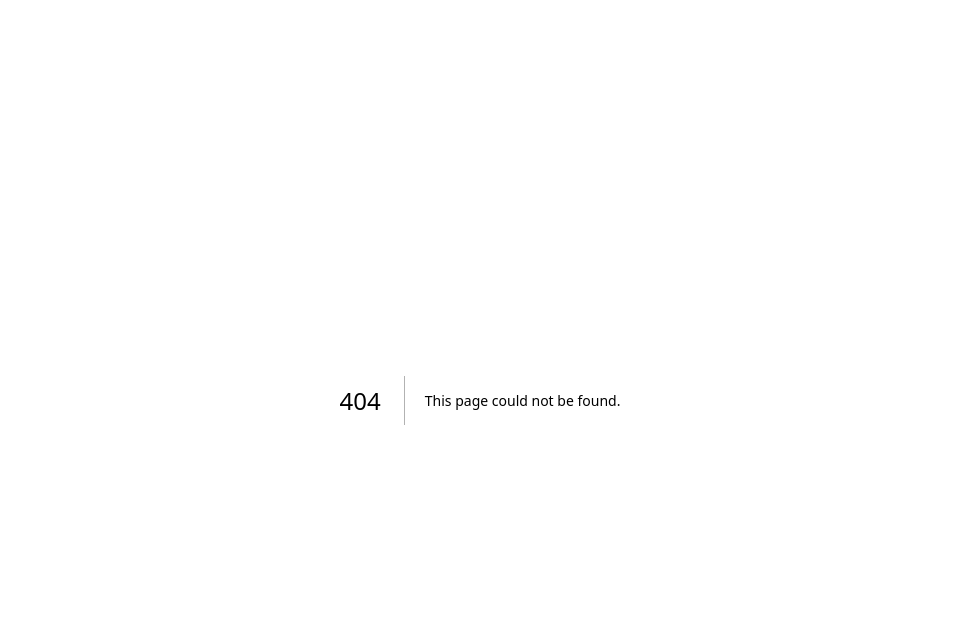
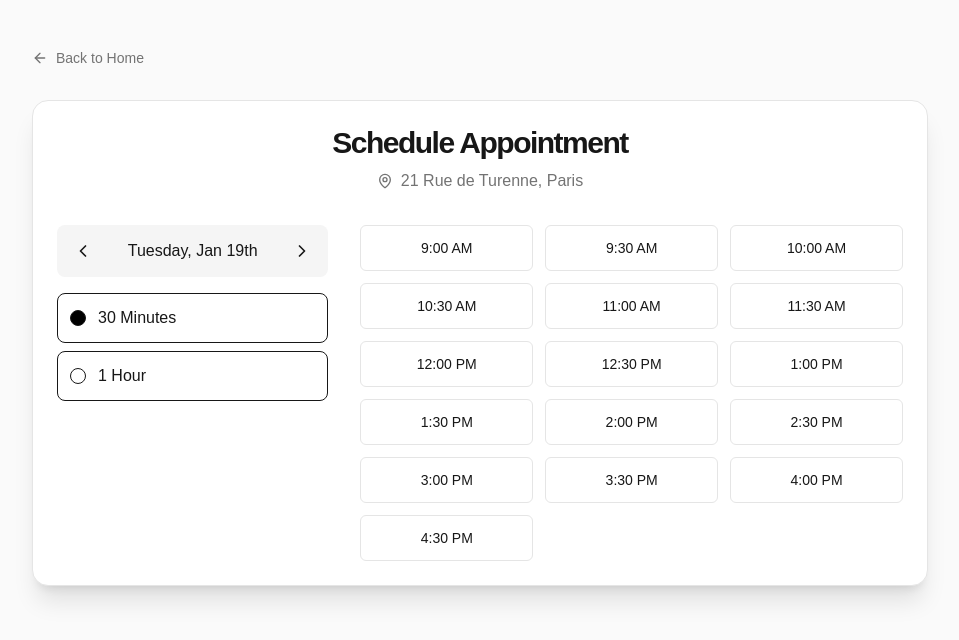
Before and after one commit to cincobenta-prog/BentaHermes, a Next.js app: page /schedule in a window 1280 px wide. Before the commit this address had no page. Shown: the top 640 px of the page, without its empty margins (160-1119 px from the left). Built offline with nearby package versions, Linux system fonts and the light colour scheme.

Commit message:
fix: remove trailing backticks from filenames

```diff
--- a/src/app/page.tsx
+++ b/src/app/page.tsx
@@ -1,15 +1,116 @@
-import OrderForm from '@/components/OrderForm';
-import SqueezeCarouselDemo from '@/components/SqueezeCarouselDemo';
+"use client";
 
-export default function Home() {
+import React from "react";
+import Link from "next/link";
+import DancingLetters from "@/components/ui/dancing-letters";
+import { ArrowRight, MapPin, Calendar } from "lucide-react";
+
+export default function LandingPage() {
   return (
-    <main className="min-h-screen bg-white text-gray-900">
-      <div className="py-12">
-        <SqueezeCarouselDemo />
-      </div>
-      <div className="py-12 border-t">
-        <OrderForm />
-      </div>
-    </main>
+    <div className="min-h-screen bg-white dark:bg-neutral-950 text-neutral-900 dark:text-neutral-100">
+      {/* Hero Section */}
+      <section className="relative h-screen flex items-center justify-center overflow-hidden">
+        {/* Background Image - The Door */}
+        {/* Note: User provided image will be used here. Using a high-end minimalist door placeholder for now */}
+        <div className="absolute inset-0 z-0">
+          <img
+            src="https://images.unsplash.com/photo-1513584684374-8bdb74838a7c?q=80&w=2070&auto=format&fit=crop"
+            alt="Point LLC Door"
+            className="w-full h-full object-cover opacity-80 grayscale contrast-125"
+          />
+          <div className="absolute inset-0 bg-gradient-to-b from-transparent via-white/20 to-white dark:to-neutral-950" />
+        </div>
+
+        <div className="relative z-10 text-center px-4 space-y-8">
+          <div className="flex justify-center">
+            <DancingLetters text="POINT, LLC" className="text-neutral-900 dark:text-neutral-100" />
+          </div>
+
+          <div className="space-y-2 max-w-2xl mx-auto">
+            <h1 className="text-xl md:text-2xl font-light tracking-widest uppercase">
+              Paris Fashion Week 2027
+            </h1>
+            <p className="text-neutral-500 dark:text-neutral-400 font-medium">
+              January 19 — January 25
+            </p>
+          </div>
+
+          <div className="flex flex-col sm:flex-row items-center justify-center gap-4 pt-8">
+            <Link
+              href="/schedule"
+              className="group flex items-center gap-2 px-8 py-4 bg-black text-white dark:bg-white dark:text-black rounded-full font-bold text-lg transition-all hover:scale-105 hover:shadow-xl"
+            >
+              Book Appointment
+              <ArrowRight className="group-hover:translate-x-1 transition-transform" size={20} />
+            </Link>
+          </div>
+        </div>
+
+        {/* Footer Info */}
+        <div className="absolute bottom-12 left-0 right-0 flex flex-col items-center gap-2 text-sm tracking-wide text-neutral-600 dark:text-neutral-400">
+          <div className="flex items-center gap-2">
+            <MapPin size={14} /> 21 Rue de Turenne, Paris
+          </div>
+        </div>
+      </section>
+
+      {/* Awake NY Section - Imagery Gallery */}
+      <section className="py-24 px-4 bg-neutral-50 dark:bg-neutral-900">
+        <div className="max-w-7xl mx-auto space-y-16">
+          <div className="text-center space-y-4">
+            <h2 className="text-4xl font-bold tracking-tighter uppercase">The Collection</h2>
+            <p className="text-neutral-500 dark:text-neutral-400 max-w-xl mx-auto">
+              Exploring the intersection of urban energy and Parisian elegance.
+              Featuring Awake NY.
+            </p>
+          </div>
+
+          <div className="grid grid-cols-1 md:grid-cols-3 gap-6">
+            <div className="aspect-[3/4] overflow-hidden rounded-2xl bg-neutral-200 dark:bg-neutral-800 group">
+              <img
+                src="https://images.unsplash.com/photo-1552374196-1ab26e973748?q=80&w=1974&auto=format&fit=crop"
+                alt="Awake NY Aesthetic 1"
+                className="w-full h-full object-cover transition-transform duration-700 group-hover:scale-110 grayscale hover:grayscale-0"
+              />
+            </div>
+            <div className="aspect-[3/4] overflow-hidden rounded-2xl bg-neutral-200 dark:bg-neutral-800 group">
+              <img
+                src="https://images.unsplash.com/photo-1539109136881-3bbb8710947d?q=80&w=1974&auto=format&fit=crop"
+                alt="Awake NY Aesthetic 2"
+                className="w-full h-full object-cover transition-transform duration-700 group-hover:scale-110 grayscale hover:grayscale-0"
+              />
+            </div>
+            <div className="aspect-[3/4] overflow-hidden rounded-2xl bg-neutral-200 dark:bg-neutral-800 group">
+              <img
+                src="https://images.unsplash.com/photo-1490481651871-ab68de25d43d?q=80&w=2070&auto=format&fit=crop"
+                alt="Awake NY Aesthetic 3"
+                className="w-full h-full object-cover transition-transform duration-700 group-hover:scale-110 grayscale hover:grayscale-0"
+              />
+            </div>
+          </div>
+        </div>
+      </section>
+
+      {/* Final CTA */}
+      <section className="py-32 text-center space-y-8 px-4">
+        <div className="max-w-3xl mx-auto space-y-6">
+          <Calendar size={48} className="mx-auto text-neutral-300 dark:text-neutral-700" />
+          <h2 className="text-5xl font-bold tracking-tighter">Limited Availability</h2>
+          <p className="text-lg text-neutral-500 dark:text-neutral-400">
+            Appointments are limited for the duration of Paris Fashion Week.
+          </p>
+          <Link
+            href="/schedule"
+            className="inline-block px-10 py-4 border-2 border-black dark:border-white rounded-full font-bold hover:bg-black hover:text-white dark:hover:bg-white dark:hover:text-black transition-all"
+          >
+            Reserve Your Slot
+          </Link>
+        </div>
+      </section>
+
+      <footer className="py-12 border-t border-neutral-200 dark:border-neutral-800 text-center text-sm text-neutral-400">
+        <p>© 2027 Point, LLC. All rights reserved.</p>
+      </footer>
+    </div>
   );
 }
--- /dev/null
+++ b/src/app/schedule/page.tsx
@@ -0,0 +1,24 @@
+"use client";
+
+import React from "react";
+import AppointmentCalendar from "@/components/appointment-calendar";
+import Link from "next/link";
+import { ArrowLeft } from "lucide-react";
+
+export default function SchedulePage() {
+  return (
+    <div className="min-h-screen bg-neutral-50 dark:bg-neutral-950 py-12 px-4">
+      <div className="max-w-4xl mx-auto space-y-8">
+        <Link
+          href="/"
+          className="inline-flex items-center gap-2 text-sm font-medium text-neutral-500 hover:text-black dark:hover:text-white transition-colors group"
+        >
+          <ArrowLeft size={16} className="group-hover:-translate-x-1 transition-transform" />
+          Back to Home
+        </Link>
+
+        <AppointmentCalendar />
+      </div>
+    </div>
+  );
+}
--- /dev/null
+++ b/src/components/appointment-calendar.tsx
@@ -0,0 +1,182 @@
+"use client";
+
+import React, { useState, useEffect } from "react";
+import { format, addMinutes, isWithinInterval, startOfDay, setHours, setMinutes, isSameDay, parseISO } from "date-fns";
+import { Calendar as CalendarIcon, Clock, MapPin, ChevronLeft, ChevronRight } from "lucide-react";
+import { cn } from "@/lib/utils";
+
+// Mock data for booked slots
+// In a real app, this would come from a database
+const INITIAL_BOOKED_SLOTS = [
+  { start: new Date(2027, 0, 20, 10, 0), end: new Date(2027, 0, 20, 10, 30) },
+  { start: new Date(2027, 0, 20, 10, 30), end: new Date(2027, 0, 20, 11, 0) },
+];
+
+const OPERATING_HOURS = { start: 9, end: 17 };
+const PFW_DATES = [
+  new Date(2027, 0, 19),
+  new Date(2027, 0, 20),
+  new Date(2027, 0, 21),
+  new Date(2027, 0, 22),
+  new Date(2027, 0, 23),
+  new Date(2027, 0, 24),
+  new Date(2027, 0, 25),
+];
+
+export default function AppointmentCalendar() {
+  const [selectedDate, setSelectedDate] = useState(PFW_DATES[0]);
+  const [selectedDuration, setSelectedDuration] = useState(30); // minutes
+  const [bookedSlots, setBookedSlots] = useState(INITIAL_BOOKED_SLOTS);
+  const [booking, setBooking] = useState<{ start: Date; end: Date } | null>(null);
+
+  const generateSlots = () => {
+    const slots = [];
+    let current = setMinutes(setHours(startOfDay(selectedDate), OPERATING_HOURS.start), 0);
+    const endOfDay = setHours(startOfDay(selectedDate), OPERATING_HOURS.end);
+
+    while (current < endOfDay) {
+      const slotEnd = addMinutes(current, 30);
+      slots.push({ start: current, end: slotEnd });
+      current = slotEnd;
+    }
+    return slots;
+  };
+
+  const isSlotBooked = (start: Date, end: Date) => {
+    return bookedSlots.some(slot => isWithinInterval(slot.start, { start, end }) || isWithinInterval(start, { start: slot.start, end: slot.end }));
+  };
+
+  const isBlockedByConsecutiveRule = (start: Date, end: Date) => {
+    // Rule: block if this appointment would create 3 consecutive slots booked.
+    // 1 slot = 30 mins.
+    // Check 2 slots before and 2 slots after.
+
+    const checkWindow = (offset: number) => {
+      const windowStart = addMinutes(start, offset * 30);
+      const windowEnd = addMinutes(windowStart, 30);
+      return isSlotBooked(windowStart, windowEnd);
+    };
+
+    // Scenario 1: [Booked] [Booked] [Current]
+    if (checkWindow(-1) && checkWindow(-2)) return true;
+    // Scenario 2: [Booked] [Current] [Booked]
+    if (checkWindow(-1) && checkWindow(1)) return true;
+    // Scenario 3: [Current] [Booked] [Booked]
+    if (checkWindow(1) && checkWindow(2)) return true;
+
+    return false;
+  };
+
+  const handleSlotClick = (start: Date) => {
+    const end = addMinutes(start, selectedDuration);
+
+    if (isSlotBooked(start, end)) return;
+    if (isBlockedByConsecutiveRule(start, end)) {
+      alert("This slot is blocked to prevent excessive consecutive appointments.");
+      return;
+    }
+
+    setBooking({ start, end });
+  };
+
+  const confirmBooking = () => {
+    if (!booking) return;
+    setBookedSlots([...bookedSlots, booking]);
+    setBooking(null);
+    alert("Appointment scheduled successfully!");
+  };
+
+  const slots = generateSlots();
+
+  return (
+    <div className="max-w-4xl mx-auto p-6 space-y-8 bg-white dark:bg-neutral-900 rounded-2xl shadow-xl border border-neutral-200 dark:border-neutral-800">
+      <div className="text-center space-y-2">
+        <h2 className="text-3xl font-bold tracking-tighter">Schedule Appointment</h2>
+        <p className="text-neutral-500 flex items-center justify-center gap-2">
+          <MapPin size={16} /> 21 Rue de Turenne, Paris
+        </p>
+      </div>
+
+      <div className="flex flex-col md:flex-row gap-8">
+        {/* Date Selection */}
+        <div className="flex-1 space-y-4">
+          <div className="flex items-center justify-between bg-neutral-100 dark:bg-neutral-800 p-2 rounded-lg">
+            <button onClick={() => {
+              const idx = PFW_DATES.findIndex(d => isSameDay(d, selectedDate));
+              if (idx > 0) setSelectedDate(PFW_DATES[idx - 1]);
+            }} className="p-2 hover:bg-white dark:hover:bg-neutral-700 rounded-md transition-colors">
+              <ChevronLeft size={20} />
+            </button>
+            <span className="font-medium">{format(selectedDate, "EEEE, MMM do")}</span>
+            <button onClick={() => {
+              const idx = PFW_DATES.findIndex(d => isSameDay(d, selectedDate));
+              if (idx < PFW_DATES.length - 1) setSelectedDate(PFW_DATES[idx + 1]);
+            }} className="p-2 hover:bg-white dark:hover:bg-neutral-700 rounded-md transition-colors">
+              <ChevronRight size={20} />
+            </button>
+          </div>
+
+          <div className="grid grid-cols-1 gap-2">
+            <div className="flex items-center gap-3 p-3 border rounded-lg cursor-pointer hover:border-black dark:hover:border-white transition-colors"
+                 onClick={() => setSelectedDuration(30)}>
+              <div className={cn("w-4 h-4 rounded-full border", selectedDuration === 30 ? "bg-black dark:bg-white" : "")} />
+              <span>30 Minutes</span>
+            </div>
+            <div className="flex items-center gap-3 p-3 border rounded-lg cursor-pointer hover:border-black dark:hover:border-white transition-colors"
+                 onClick={() => setSelectedDuration(60)}>
+              <div className={cn("w-4 h-4 rounded-full border", selectedDuration === 60 ? "bg-black dark:bg-white" : "")} />
+              <span>1 Hour</span>
+            </div>
+          </div>
+        </div>
+
+        {/* Slots Grid */}
+        <div className="flex-[2] space-y-4">
+          <div className="grid grid-cols-2 sm:grid-cols-3 gap-3">
+            {slots.map((slot, i) => {
+              const booked = isSlotBooked(slot.start, slot.end);
+              const blocked = isBlockedByConsecutiveRule(slot.start, slot.end);
+              const selected = booking && isSameDay(booking.start, slot.start) &&
+                                 (booking.start.getHours() === slot.start.getHours() &&
+                                  booking.start.getMinutes() === slot.start.getMinutes());
+
+              return (
+                <button
+                  key={i}
+                  disabled={booked || blocked}
+                  onClick={() => handleSlotClick(slot.start)}
+                  className={cn(
+                    "p-3 text-sm font-medium rounded-md border transition-all",
+                    booked && "bg-neutral-100 text-neutral-400 cursor-not-allowed border-neutral-200",
+                    blocked && "bg-neutral-50 text-neutral-300 cursor-not-allowed border-neutral-100",
+                    !booked && !blocked && "hover:bg-black hover:text-white border-neutral-200 dark:border-neutral-700",
+                    selected && "bg-black text-white border-black dark:bg-white dark:text-black"
+                  )}
+                >
+                  {format(slot.start, "p")}
+                </button>
+              );
+            })}
+          </div>
+        </div>
+      </div>
+
+      {booking && (
+        <div className="flex items-center justify-between p-4 bg-neutral-100 dark:bg-neutral-800 rounded-xl animate-in fade-in slide-in-from-bottom-4">
+          <div className="flex items-center gap-3">
+            <Clock size={20} />
+            <span className="font-medium">
+              {format(booking.start, "p")} - {format(booking.end, "p")} ({selectedDuration} min)
+            </span>
+          </div>
+          <button
+            onClick={confirmBooking}
+            className="px-6 py-2 bg-black text-white dark:bg-white dark:text-black rounded-lg font-bold hover:opacity-90 transition-opacity"
+          >
+            Confirm Booking
+          </button>
+        </div>
+      )}
+    </div>
+  );
+}
--- /dev/null
+++ b/src/components/ui/dancing-letters.tsx
@@ -0,0 +1,220 @@
+"use client";
+
+import { LazyMotion, domAnimation, m } from "motion/react";
+import { useState, useCallback, useEffect } from "react";
+import { cn } from "@/lib/utils";
+
+interface DancingLettersProps {
+  text?: string;
+  className?: string;
+  letterClassName?: string;
+  autoPlay?: boolean;
+  autoPlayInterval?: number;
+}
+
+// Sleek, physics-based animations
+const letterAnimations = [
+  // 1. Rubber Band (Snap)
+  {
+    active: {
+      scaleX: [1, 1.25, 0.75, 1.15, 0.95, 1.05, 1],
+      scaleY: [1, 0.75, 1.25, 0.85, 1.05, 0.95, 1],
+    },
+    transition: { duration: 0.8, ease: "easeInOut" },
+    transformOrigin: "center center",
+  },
+  // 2. The Hinge (Falling effect)
+  {
+    active: {
+      rotate: [0, 80, 60, 80, 60, 0],
+      y: [0, 10, -5, 5, -2, 0],
+      originX: 0,
+      originY: 1,
+    },
+    transition: { duration: 1.2, ease: [0.175, 0.885, 0.32, 1.275] },
+    transformOrigin: "bottom left",
+  },
+  // 3. Squash and Jump
+  {
+    active: {
+      scaleY: [1, 0.6, 1.2, 1],
+      y: [0, 20, -40, 0],
+    },
+    transition: { duration: 0.6, ease: "easeOut" },
+    transformOrigin: "bottom center",
+  },
+  // 4. Falling (Requests)
+  {
+    active: {
+      rotateX: [0, 240, 150, 200, 175, 180, 180, 0],
+      scale: [1, 1.1, 1],
+    },
+    transition: {
+      duration: 2,
+      ease: "easeOut",
+      times: [0, 0.12, 0.24, 0.36, 0.48, 0.6, 0.85, 1],
+    },
+    transformOrigin: "50% 80%",
+  },
+  // 5. Elastic Slide
+  {
+    active: {
+      x: [0, -20, 15, -10, 5, 0],
+    },
+    transition: { duration: 0.8, ease: "easeInOut" },
+    transformOrigin: "center center",
+  },
+  // 6. Impact Shake
+  {
+    active: {
+      x: [0, -5, 5, -5, 5, -2, 2, 0],
+      y: [0, -2, 2, -1, 1, 0],
+      rotate: [0, -1, 1, -0.5, 0.5, 0],
+    },
+    transition: { duration: 0.5, ease: "linear" },
+    transformOrigin: "center center",
+  },
+  // 7. Pop (Scale)
+  {
+    active: {
+      scale: [1, 1.4, 1],
+    },
+    transition: { duration: 0.5, ease: "easeInOut" },
+    transformOrigin: "center center",
+  },
+  // 8. Levitate
+  {
+    active: {
+      y: [0, -30, 0],
+      scale: [1, 1.1, 1],
+      textShadow: [
+        "0px 0px 0px rgba(0,0,0,0)",
+        "0px 20px 20px rgba(0,0,0,0.2)",
+        "0px 0px 0px rgba(0,0,0,0)",
+      ],
+    },
+    transition: { duration: 1.2, ease: "easeInOut" },
+    transformOrigin: "center center",
+  },
+];
+
+const DancingLetters = ({
+  text = "ANIMATE",
+  className = "",
+  letterClassName = "",
+}: DancingLettersProps) => {
+  const [activeIndices, setActiveIndices] = useState<Set<number>>(new Set());
+  const letters = text.split("");
+  const [isLoaded, setIsLoaded] = useState(false);
+
+  useEffect(() => {
+    const timer = setTimeout(() => setIsLoaded(true), 1000);
+    return () => clearTimeout(timer);
+  }, []);
+
+  const handleClick = useCallback((index: number) => {
+    setActiveIndices((prev) => {
+      const next = new Set(prev);
+      if (next.has(index)) {
+        next.delete(index);
+      }
+      // Small timeout to allow state clear if double clicking rapidly
+      setTimeout(() => {
+        setActiveIndices((prev) => {
+          const next = new Set(prev);
+          next.add(index);
+          return next;
+        });
+      }, 10);
+      return next;
+    });
+  }, []);
+
+  const handleAnimationComplete = useCallback((index: number) => {
+    setActiveIndices((prev) => {
+      if (!prev.has(index)) return prev;
+      const next = new Set(prev);
+      next.delete(index);
+      return next;
+    });
+  }, []);
+
+  return (
+    <LazyMotion features={domAnimation}>
+      <m.div
+        className={cn(
+          "flex items-center justify-center select-none",
+          className,
+        )}
+        style={{ perspective: "1000px" }}
+        initial="hidden"
+        animate="visible"
+        variants={{
+          hidden: { opacity: 0, y: 20 },
+          visible: {
+            opacity: 1,
+            y: 0,
+            transition: {
+              staggerChildren: 0.05,
+            },
+          },
+        }}
+      >
+        {letters.map((letter, id) => {
+          const animIndex = id % letterAnimations.length;
+          const anim = letterAnimations[animIndex];
+          const isActive = activeIndices.has(id);
+
+          return (
+            <m.span
+              key={`${letter}-${id}`}
+              variants={{
+                hidden: { opacity: 0, y: 20, scale: 0.8 },
+                visible: {
+                  opacity: 1,
+                  scale: 1,
+                  x: 0,
+                  y: 0,
+                  rotate: 0,
+                  rotateX: 0,
+                  rotateY: 0,
+                  scaleX: 1,
+                  scaleY: 1,
+                  textShadow: "0px 0px 0px rgba(0,0,0,0)",
+                  transition: { type: "spring", stiffness: 300, damping: 20 },
+                },
+                active: {
+                  ...anim.active,
+                  opacity: 1,
+                  // @ts-expect-error transition type mismatch
+                  transition: anim.transition,
+                },
+              }}
+              animate={isActive ? "active" : isLoaded ? "visible" : undefined}
+              onHoverStart={() => {
+                if (!isActive) handleClick(id);
+              }}
+              onClick={() => handleClick(id)}
+              onAnimationComplete={(definition) => {
+                if (definition === "active") handleAnimationComplete(id);
+              }}
+              className={cn(
+                "relative inline-block text-5xl md:text-7xl lg:text-8xl font-bold text-neutral-900 dark:text-neutral-100 cursor-pointer",
+                letterClassName,
+                isActive ? "z-10" : "z-0",
+              )}
+              style={{
+                transformOrigin: anim.transformOrigin,
+                transformStyle: "preserve-3d",
+              }}
+            >
+              {letter}
+            </m.span>
+          );
+        })}
+      </m.div>
+    </LazyMotion>
+  );
+};
+
+export default DancingLetters;
```
Also changed, not shown: 1 other file (tests, documents, lock files or other folders).
